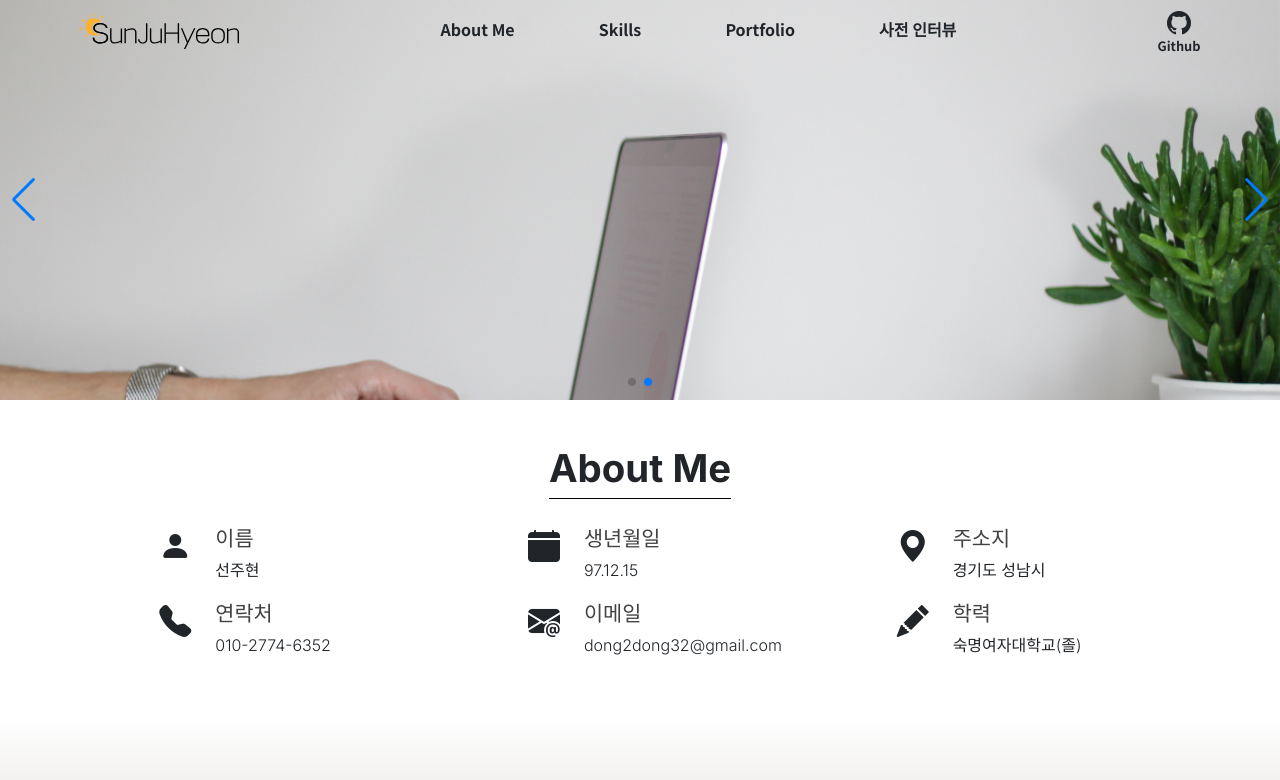
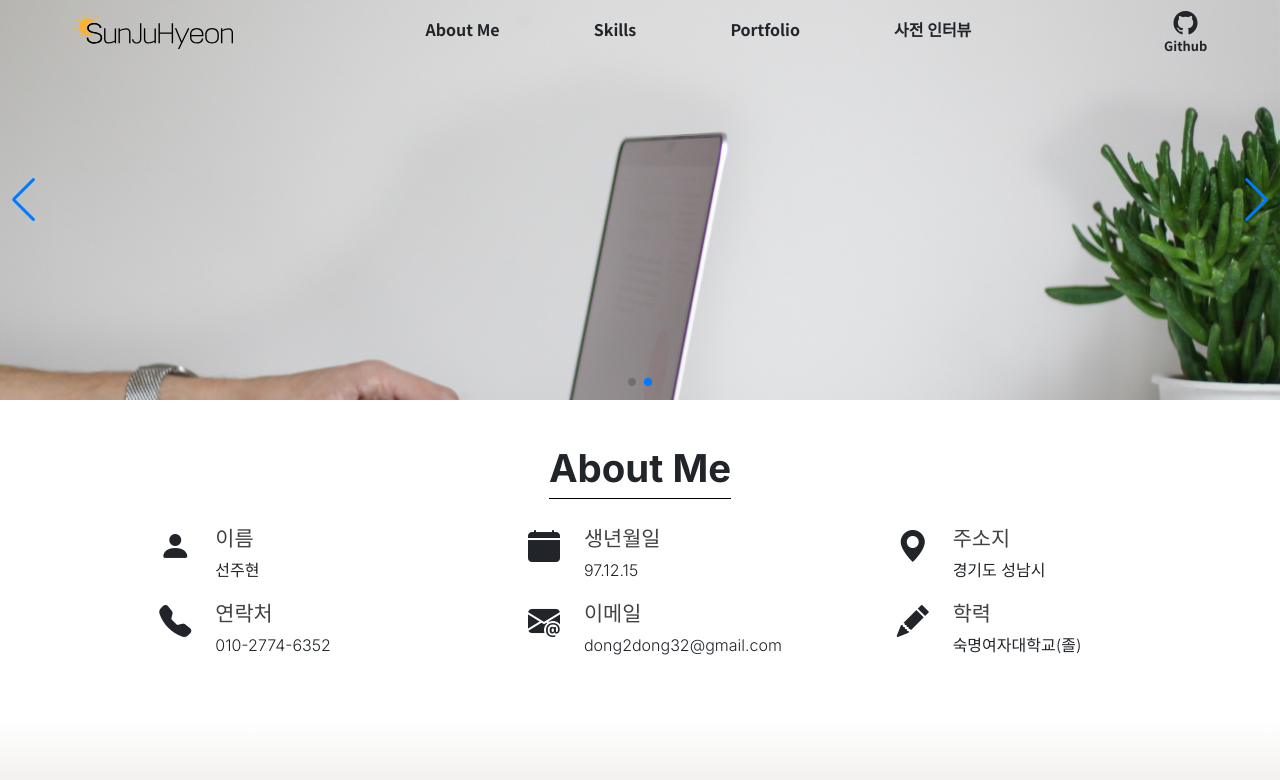
Before and after one commit to dongsam-E/dongsam-E.github.io, a React (Create React App) app: page / in a window 1280 px wide. Shown: the top 780 px of the page. Built offline with nearby package versions, Linux system fonts and the light colour scheme.

Commit message:
nav width 수정

```diff
--- a/src/scss/hd.module.css
+++ b/src/scss/hd.module.css
@@ -41,7 +41,6 @@
 
 .navWidth {
     width: 50vw;
-    max-width: 600px;
 }
 
 .topBannerBg {
```
